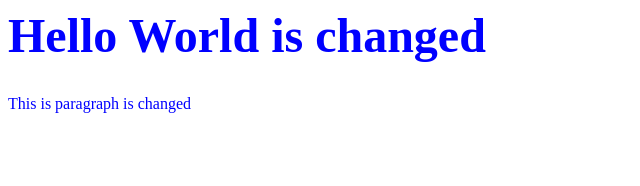
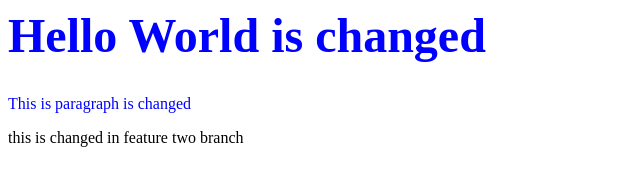
Before and after one commit to zizutg/newRepoSSH, a plain HTML site: page index.html in a window 1280 px wide. Shown: the whole page, without its empty margins (0-640 px from the left). Drawn offline with Linux system fonts and the light colour scheme.

Commit message:
f2 added

```diff
--- a/index.html
+++ b/index.html
@@ -15,5 +15,6 @@
         <p>
             This is paragraph is changed
         </p>
+            this is changed in feature two branch
     </body>
 </html>
```
